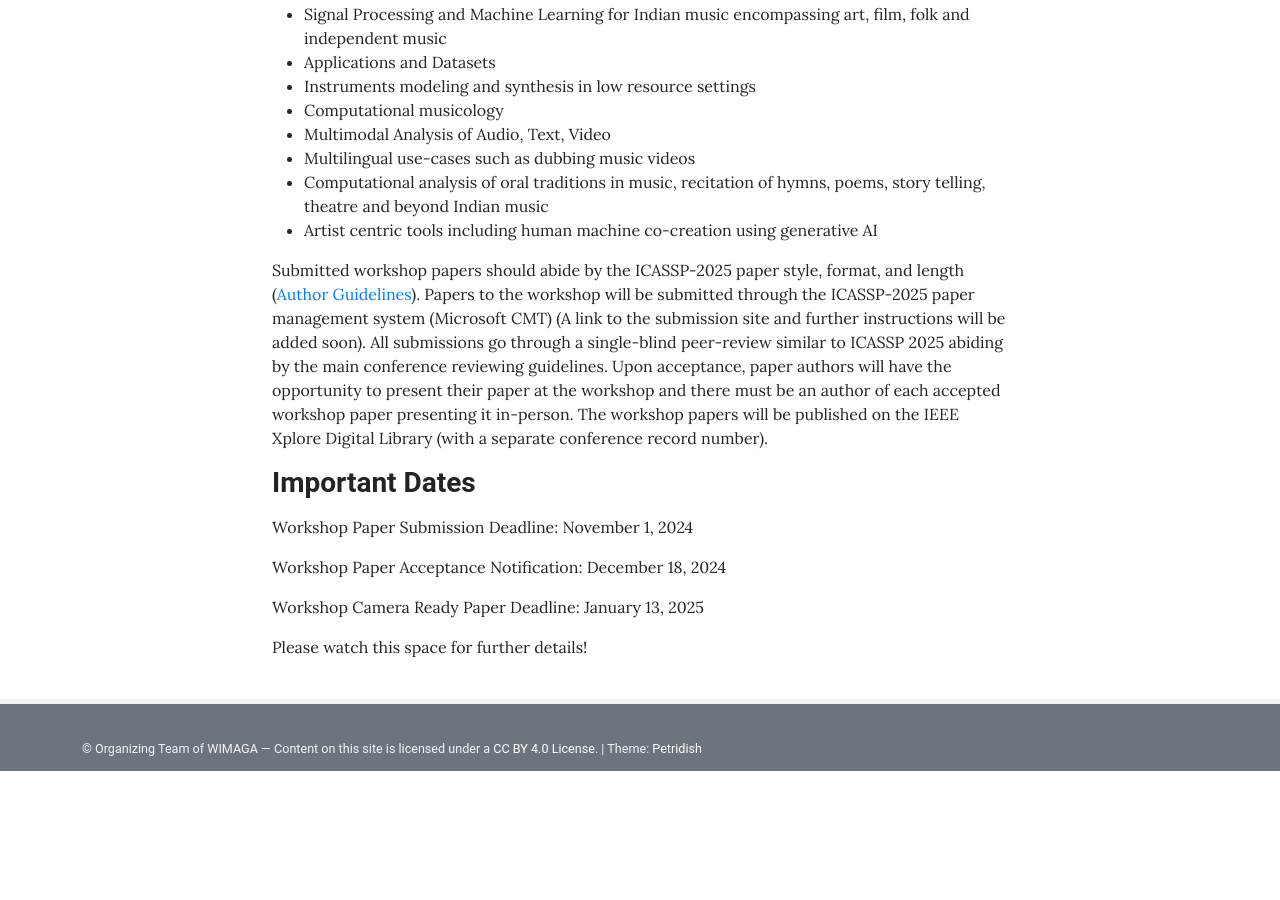
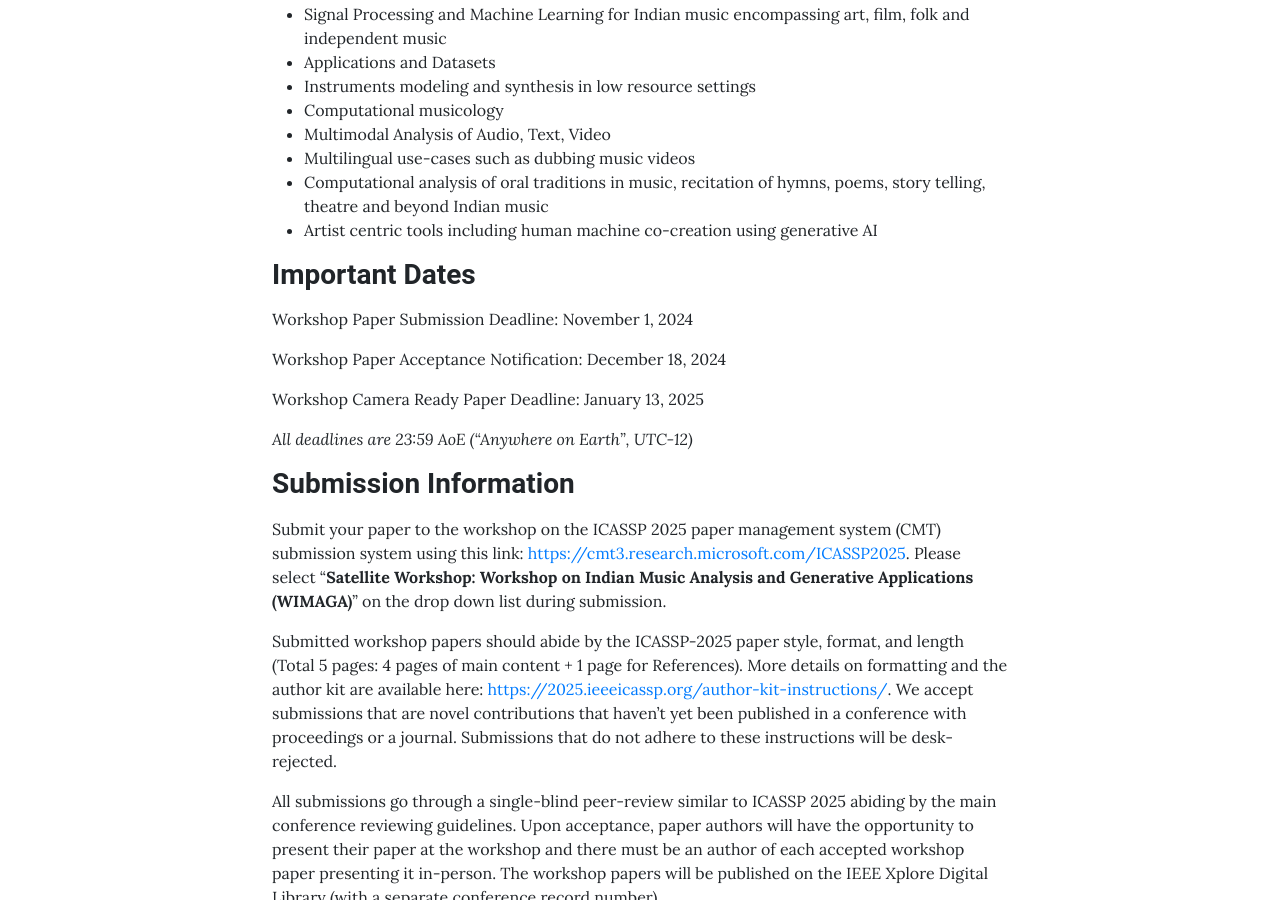
Before and after one commit to WIMAGA/wimaga.github.io, a Jekyll site: the page built from pages/call.md, in a window 1280 px wide and 900 px high, scrolled down 493 px. Built offline with Jekyll 4.4.1, drawn with Linux system fonts in a browser that asks for light colours; before the commit the page ends 1264 px from its top, so only the background shows below that; some of the changed text lies outside the part shown.

Commit message:
Update call.md

```diff
--- a/pages/call.md
+++ b/pages/call.md
@@ -17,8 +17,6 @@ The workshop invites submission of original and unpublished research papers on t
 - Computational analysis of oral traditions in music, recitation of hymns, poems, story telling, theatre and beyond Indian music
 - Artist centric tools including human machine co-creation using generative AI
 
-Submitted workshop papers should abide by the ICASSP-2025 paper style, format, and length ([Author Guidelines](https://2025.ieeeicassp.org/author-kit-instructions/)). Papers to the workshop will be submitted through the ICASSP-2025 paper management system (Microsoft CMT) (A link to the submission site and further instructions will be added soon). All submissions go through a single-blind peer-review similar to ICASSP 2025 abiding by the main conference reviewing guidelines. Upon acceptance, paper authors will have the opportunity to present their paper at the workshop and there must be an author of each accepted workshop paper presenting it in-person. The workshop papers will be published on the IEEE Xplore Digital Library (with a separate conference record number).
-
 ### **<span style="color:$gray-800">Important Dates</span>**
 
 Workshop Paper Submission Deadline: November 1, 2024
@@ -27,5 +25,12 @@ Workshop Paper Acceptance Notification: December 18, 2024
 
 Workshop Camera Ready Paper Deadline: January 13, 2025
 
+_All deadlines are 23:59 AoE (“Anywhere on Earth”, UTC-12)_
 
-Please watch this space for further details!
+### **<span style="color:$gray-800">Submission Information</span>**
+
+Submit your paper to the workshop on the ICASSP 2025 paper management system (CMT) submission system using this link: [https://cmt3.research.microsoft.com/ICASSP2025](https://cmt3.research.microsoft.com/ICASSP2025). Please select "**Satellite Workshop: Workshop on Indian Music Analysis and Generative Applications (WIMAGA)**" on the drop down list during submission.
+
+Submitted workshop papers should abide by the ICASSP-2025 paper style, format, and length (Total 5 pages: 4 pages of main content + 1 page for References). More details on formatting and the author kit are available here: [https://2025.ieeeicassp.org/author-kit-instructions/](https://2025.ieeeicassp.org/author-kit-instructions/). We accept submissions that are novel contributions that haven't yet been published in a conference with proceedings or a journal. Submissions that do not adhere to these instructions will be desk-rejected.
+
+All submissions go through a single-blind peer-review similar to ICASSP 2025 abiding by the main conference reviewing guidelines. Upon acceptance, paper authors will have the opportunity to present their paper at the workshop and there must be an author of each accepted workshop paper presenting it in-person. The workshop papers will be published on the IEEE Xplore Digital Library (with a separate conference record number).
```
